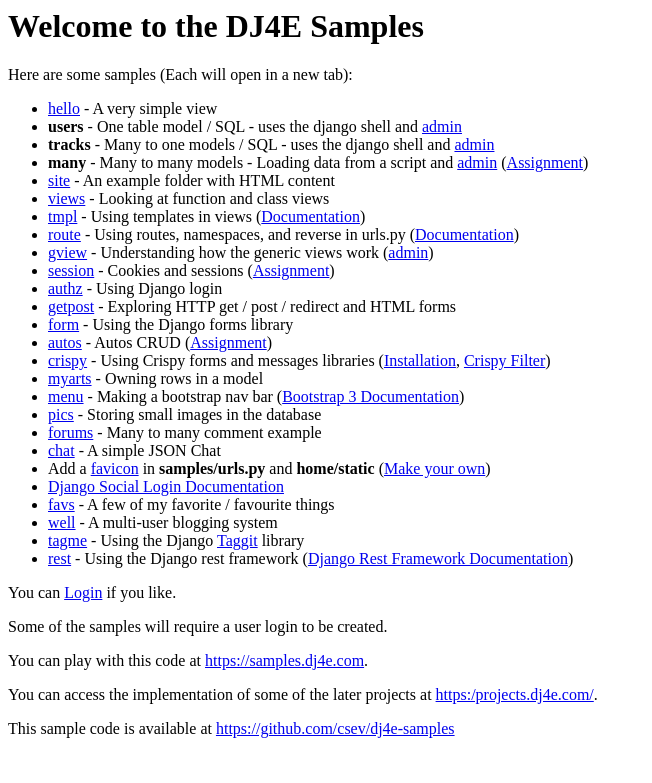
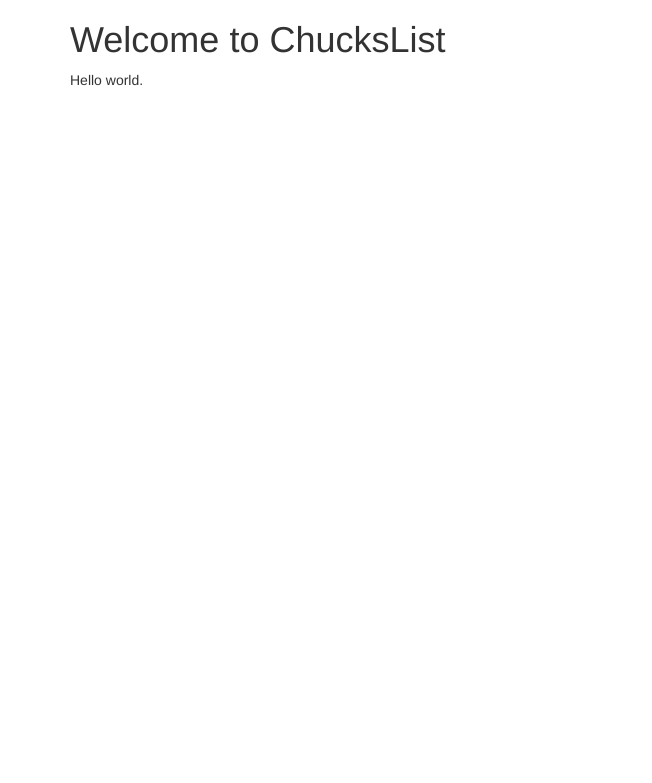
Before and after one commit to ahmedkhaled89/DJ4E_Coursera_Assignment, a Django app: page / in a window 1280 px wide. Shown: the top 783 px of the page, without its empty margins (0-652 px from the left). Run offline with Django 3.2, Linux system fonts and the light colour scheme; some libraries are stand-ins or nearby versions.

Commit message:
(4) Edit the file django_projects/mysite/home/templates/home/main.html and replace the contents

```diff
--- a/Course_3_Assignments/mysite/home/templates/home/main.html
+++ b/Course_3_Assignments/mysite/home/templates/home/main.html
@@ -1,118 +1,7 @@
-<html>
-<head>
-    <title>{{ settings.APP_NAME }}</title>
-    <!-- edit samples/settings.py and add APP_NAME='DJ4E Samples' or similar
-        Also make sure that home/context_processors.py exists and is included
-        settings.py context processors as 'home.context_processors.settings' -->
-</head>
-<body>
-    <h1>Welcome to the DJ4E Samples</h1>
+{% extends "base_bootstrap.html" %}
+{% block content %}
+    <h1>Welcome to {{ settings.APP_NAME }}</h1>
     <p>
-    Here are some samples (Each will open in a new tab):
-    <ul>
-        <li><a href="hello" target="_blank">hello</a> - A very simple view</li>
-        <li><b>users</b> - One table model / SQL - uses the django shell
-            and <a href="admin" target="_blank">admin</a></li>
-        <li><b>tracks</b> -  Many to one models / SQL - uses the django shell
-            and <a href="admin" target="_blank">admin</a></li>
-        <li><b>many</b> -  Many to many models - Loading data from a script
-            and <a href="admin" target="_blank">admin</a>
-            (<a href="https://www.dj4e.com/assn/dj4e_load.md" target="_blank">Assignment</a>)
-        </li>
-        <li><a href="site" target="_blank">site</a> - An example folder with HTML content</li>
-        <li><a href="views" target="_blank">views</a> - Looking at function and class views</li>
-        <li><a href="tmpl" target="_blank">tmpl</a> - Using templates in views
-         (<a href="https://docs.djangoproject.com/en/3.0/ref/templates/language/"
-             target="_blank">Documentation</a>)
-        </li>
-        <li><a href="route" target="_blank">route</a> - Using routes, namespaces, and reverse in urls.py
-         (<a href="https://docs.djangoproject.com/en/3.0/topics/http/urls/#reverse-resolution-of-urls"
-             target="_blank">Documentation</a>)
-        </li>
-        <li><a href="gview" target="_blank">gview</a> - Understanding how the generic views work
-        (<a href="admin" target="_blank">admin</a>)</li>
-        <li><a href="session" target="_blank">session</a> - Cookies and sessions
-            (<a href="https://www.dj4e.com/assn/dj4e_sessions.md" target="_blank">Assignment</a>)
-        </li>
-        <li><a href="authz" target="_blank">authz</a> - Using Django login
-        </li>
-        <li><a href="getpost" target="_blank">getpost</a> - Exploring HTTP get / post / redirect and HTML forms</li>
-        <li><a href="form" target="_blank">form</a> - Using the Django forms library
-        </li>
-        <li><a href="autos" target="_blank">autos</a> - Autos CRUD
-            (<a href="https://www.dj4e.com/assn/dj4e_autos.md" target="_blank">Assignment</a>)
-        </li>
-        <li><a href="crispy" target="_blank">crispy</a> - Using Crispy forms and messages libraries
-            (<a href="https://django-crispy-forms.readthedocs.io/en/latest/install.html" target="_blank">Installation</a>,
-            <a href="https://django-crispy-forms.readthedocs.io/en/latest/filters.html" target="_blank">Crispy Filter</a>)
-        </li>
-        <li><a href="myarts" target="_blank">myarts</a> - Owning rows in a model</li>
-        <li><a href="menu" target="_blank">menu</a> - Making a bootstrap nav bar
-            (<a href="https://getbootstrap.com/docs/3.3/components/#navbar" target="_blank">Bootstrap 3 Documentation</a>)
-        </li>
-        <li><a href="pics" target="_blank">pics</a> - Storing small images in the database</li>
-        <li><a href="forums" target="_blank">forums</a> - Many to many comment example</li>
-        <li><a href="chat" target="_blank">chat</a> - A simple JSON Chat</li>
-        <li>Add a <a href="/favicon.ico" target="_blank">favicon</a>
-            in <b>samples/urls.py</b> and <b>home/static</b>
-            (<a href="https://favicon.io/favicon-converter/" target="_blank">Make your own</a>)
-        </li>
-        <li><a href="https://python-social-auth.readthedocs.io/en/latest/configuration/django.html"
-            target="_blank">Django Social Login Documentation</a>
-        </li>
-        <li><a href="favs" target="_blank">favs</a> - A few of my favorite / favourite things</li>
-        <!-- "well" is a play on "medium-well" and also a reference the the early bay-area BBS system -->
-        <li><a href="well" target="_blank">well</a> - A multi-user blogging system</li>
-        <li><a href="tagme" target="_blank">tagme</a> - Using the Django
-            <a href="https://django-taggit.readthedocs.io/en/stable/" target="_blank">Taggit</a> library
-        </li>
-        <!--  Not quite right
-        <li><a href="favsql" target="_blank">favsql</a> - An advanced version of favs using SQL directly</li>
-        -->
-        <li><a href="rest" target="_blank">rest</a> - Using the Django rest framework
-            (<a href="https://www.django-rest-framework.org/" target="_blank">Django Rest Framework Documentation</a>)
-        </li>
-    </ul>
-<p>
-{% if user.is_authenticated %}
-<p>Authenticated as
-<pre>
-Name: {{ user.get_full_name }}
-Email: {{ user.email }}
-Id: {{ user.id }}
-<!-- https://stackoverflow.com/questions/26879011/check-if-current-user-is-logged-in-using-any-django-social-auth-provider -->
-Type: {% if backends.associated %} GitHub {% else %} Local {% endif %}
-</pre>
-</p>
-<p>You can <a href="/accounts/logout">Logout</a></p>
-{% else %}
-<p>You can <a href="/accounts/login">Login</a> if you like.</p>
-{% endif %}
-{% if islocal %}
-Some of the samples will require a user login to be created.
-</p>
-<p>
-You can play with this code at
-<a href="https://samples.dj4e.com" target="_blank">https://samples.dj4e.com</a>.
-{% else %}
-You
-might need an account and password to log in for certain features.  You might try this:
-<pre>
-Username: dj4e-samples
-Password: dj4e_nn_!
-</pre>
-There is a part of this password that you need to guess.  But if you have done your
-homework, it should only take you one guess (instead of 100 guesses).
-{% endif %}
-</p>
-
-    <p>
-        You can access the implementation of some of the later projects at
-        <a href="https://projects.dj4e.com/" target="_blank">https:/projects.dj4e.com/</a>.
+    Hello world.
     </p>
-    <p>This sample code is available at
-    <a href="https://github.com/csev/dj4e-samples" target="_blank">
-    https://github.com/csev/dj4e-samples</a>
-    </p>
-</body>
-</html>
+{% endblock content %}
```
